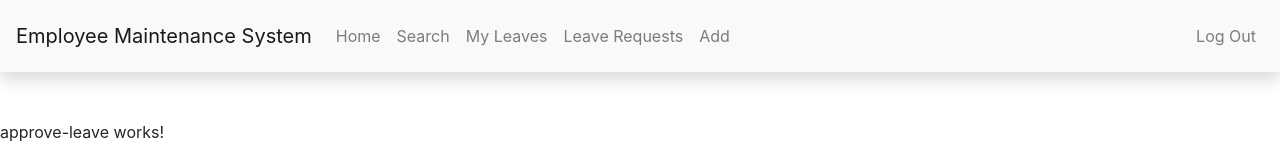
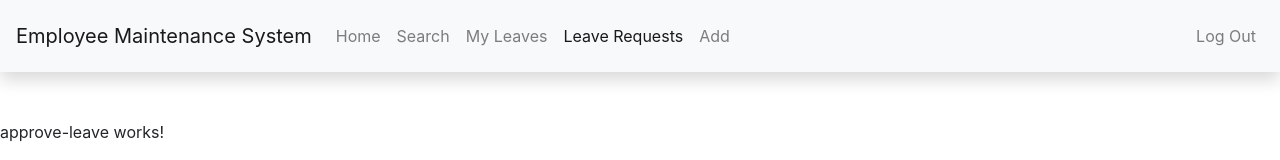
Before and after one commit to Gagandeep39/employee-maintenace-microservice, an Angular app in the folder employee-maintenance-frontend/: page /employee/manager/approve in a window 1280 px wide. Shown: the top 160 px of the page. Built offline with nearby package versions, Linux system fonts and the light colour scheme.

Commit message:
Fixed approve leave and add employee route

```diff
--- a/employee-maintenance-frontend/src/app/shared/header/header.component.html
+++ b/employee-maintenance-frontend/src/app/shared/header/header.component.html
@@ -24,10 +24,10 @@
         <a class="nav-link" [routerLink]="['/employee/leaves']" routerLinkActive="active">My Leaves</a>
       </li>
       <li class="nav-item">
-        <a class="nav-link" [routerLink]="['/manager/approve']" routerLinkActive="active">Leave Requests</a>
+        <a class="nav-link" [routerLink]="['/employee/manager/approve']" routerLinkActive="active">Leave Requests</a>
       </li>
       <li class="nav-item">
-        <a class="nav-link" [routerLink]="['/admin/add']" routerLinkActive="active">Add</a>
+        <a class="nav-link" [routerLink]="['/employee/admin/add']" routerLinkActive="active">Add</a>
       </li>
     </ul>
     <ul class="navbar-nav" style="align-items: right;">
```
